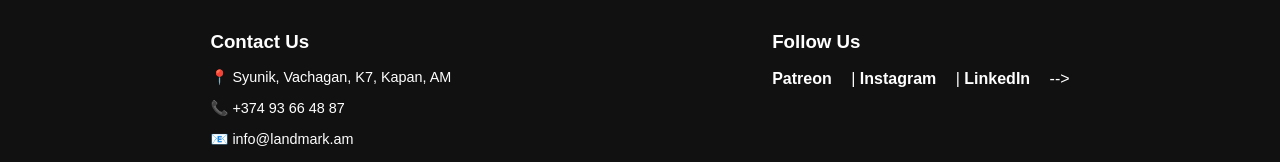
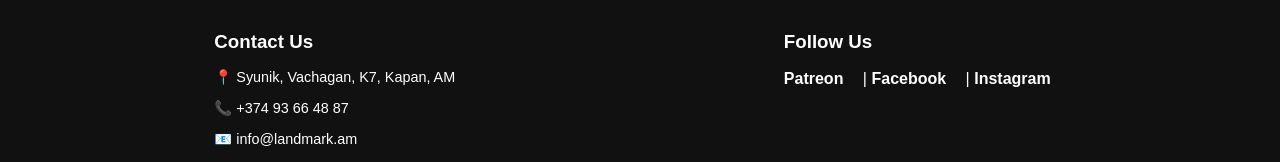
Before and after one commit to ditord/landmarkam, a plain HTML site: page index.html in a window 1280 px wide. Shown: the part 704-866 px from the top of the page. Drawn offline with Linux system fonts and the light colour scheme.

Commit message:
Removed a comment remnant

```diff
--- a/index.html
+++ b/index.html
@@ -64,9 +64,8 @@
             <div class="social-links">
                 <h3>Follow Us</h3>
                 <a href="https://www.patreon.com/landmarkam">Patreon</a> |
-                <a href="https://www.patreon.com/landmarkam">Instagram</a> |
-                <a href="https://www.patreon.com/landmarkam">LinkedIn</a>
-                -->
+                <a href="https://www.patreon.com/landmarkam">Facebook</a> |
+                <a href="https://www.patreon.com/landmarkam">Instagram</a>
             </div>
         </div>
         <div class="copyright">
```
